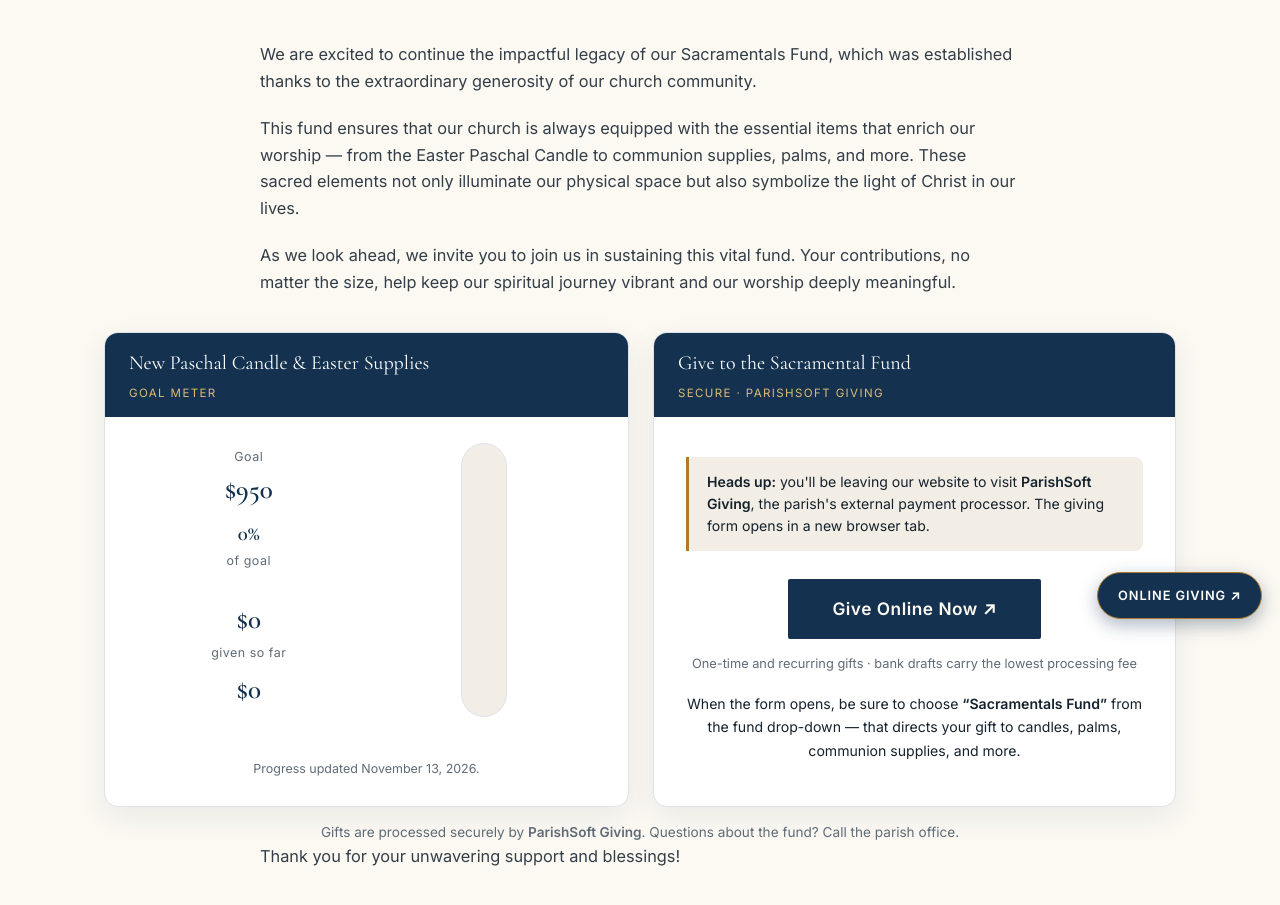
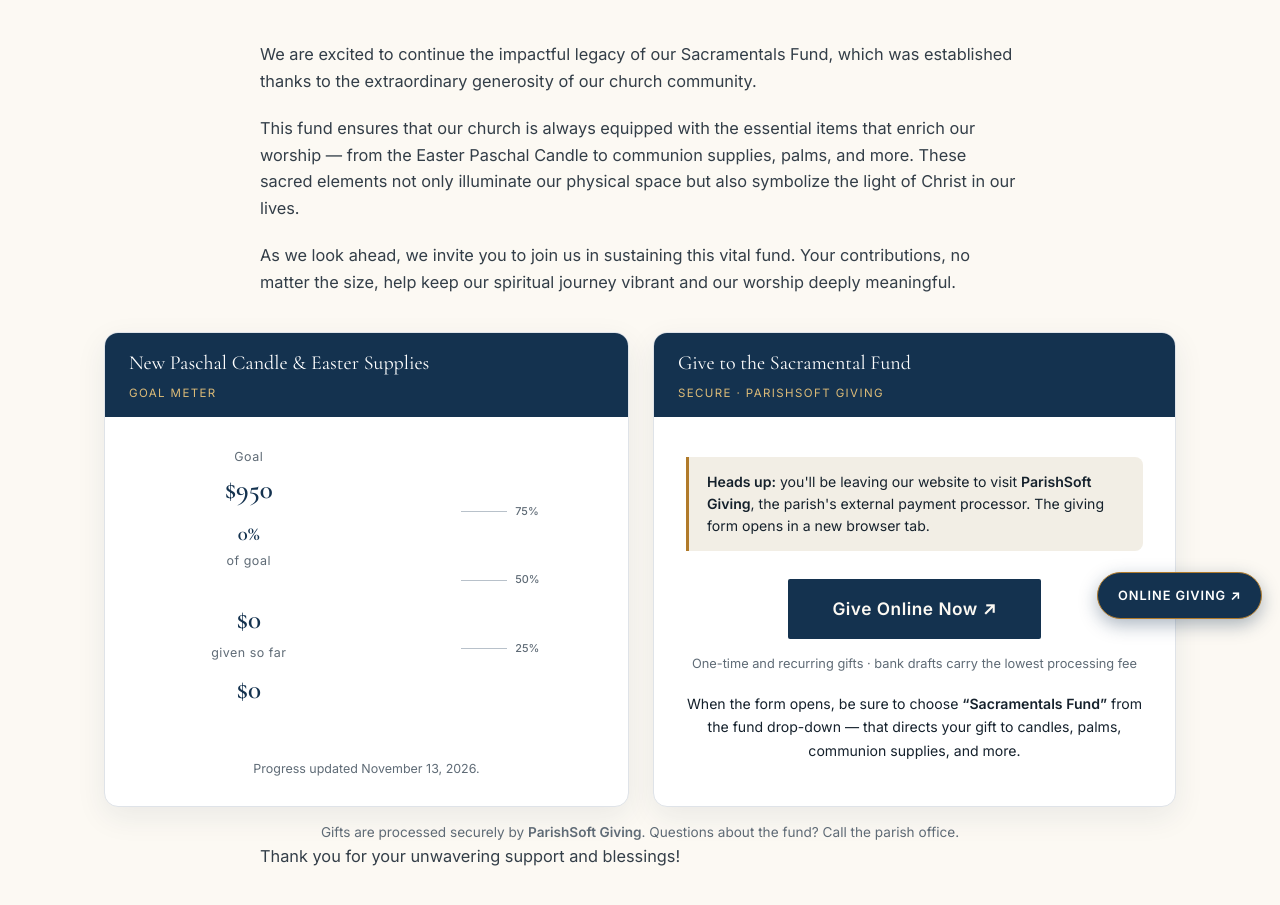
Before and after one commit to kmschovan/stmichael-site, a plain HTML site: page site/sacramentals-fund.html in a window 1280 px wide. Shown: the part 163-1068 px from the top of the page. Drawn offline with nearby package versions, Linux system fonts and the light colour scheme.

Commit message:
Thermometer: graduation marks at 25/50/75 with labels

```diff
--- a/site/assets/css/site.css
+++ b/site/assets/css/site.css
@@ -378,11 +378,21 @@ nav.main .sub a:hover { color: var(--gold); background: var(--ivory); }
 
 /* Vertical goal thermometer — two centered halves: text left, tube right */
 .fund-meter-body.thermo { display: flex; gap: 0; align-items: stretch; padding: 26px 26px 8px; }
-.thermo-track {
-  position: relative; width: 46px; min-height: 240px; flex: 0 0 46px;
-  margin: 0 auto;
-  background: var(--parchment); border: 1px solid var(--line);
-  border-radius: 999px; overflow: hidden; align-self: stretch;
+.thermo-scale {
+  position: relative; flex: 0 0 46px; margin: 0 auto; align-self: stretch;
+}
+.thermo-scale .thermo-track { width: 100%; height: 100%; min-height: 240px; }
+.thermo-track::after {
+  content: ''; position: absolute; inset: 0; pointer-events: none;
+  background:
+    linear-gradient(rgba(20,50,79,.30), rgba(20,50,79,.30)) 0 75%/100% 1px no-repeat,
+    linear-gradient(rgba(20,50,79,.30), rgba(20,50,79,.30)) 0 50%/100% 1px no-repeat,
+    linear-gradient(rgba(20,50,79,.30), rgba(20,50,79,.30)) 0 25%/100% 1px no-repeat;
+}
+.thermo-mark {
+  position: absolute; left: calc(100% + 8px); transform: translateY(50%);
+  font-family: 'Inter', sans-serif; font-size: .68rem; font-weight: 500;
+  color: var(--muted); white-space: nowrap;
 }
 .thermo-fill {
   position: absolute; bottom: 0; left: 0; right: 0; height: 0;
--- a/site/sacramentals-fund.html
+++ b/site/sacramentals-fund.html
@@ -53,8 +53,13 @@
         <div><span class="fund-pct" id="fund-pct">0%</span> <span class="fund-cap">of goal</span><br><span class="fund-big" id="fund-raised">$0</span><span class="fund-cap" id="fund-raised-cap">given so far</span></div>
         <div><span class="fund-big" id="fund-remaining">$0</span><span class="fund-cap" id="fund-remaining-cap"></span></div>
       </div>
-      <div class="thermo-track" id="fund-bar-track" role="progressbar" aria-valuemin="0" aria-valuemax="100" aria-valuenow="0">
-        <div class="thermo-fill" id="fund-fill"></div>
+      <div class="thermo-scale">
+        <div class="thermo-track" id="fund-bar-track" role="progressbar" aria-valuemin="0" aria-valuemax="100" aria-valuenow="0">
+          <div class="thermo-fill" id="fund-fill"></div>
+        </div>
+        <span class="thermo-mark" style="bottom:25%">25%</span>
+        <span class="thermo-mark" style="bottom:50%">50%</span>
+        <span class="thermo-mark" style="bottom:75%">75%</span>
       </div>
     </div>
     <div class="fund-meter-foot" style="padding-top:0;">
```
Also changed, not shown: 1 other file.
